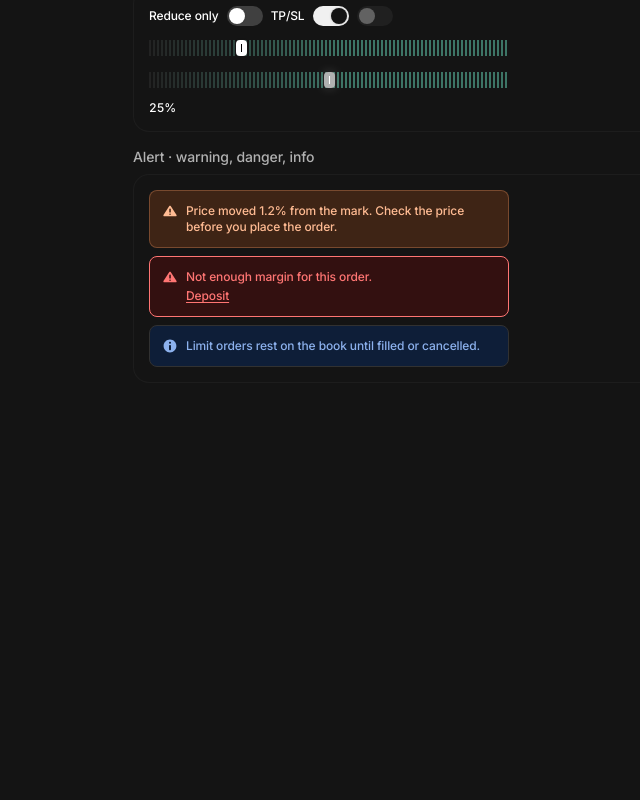
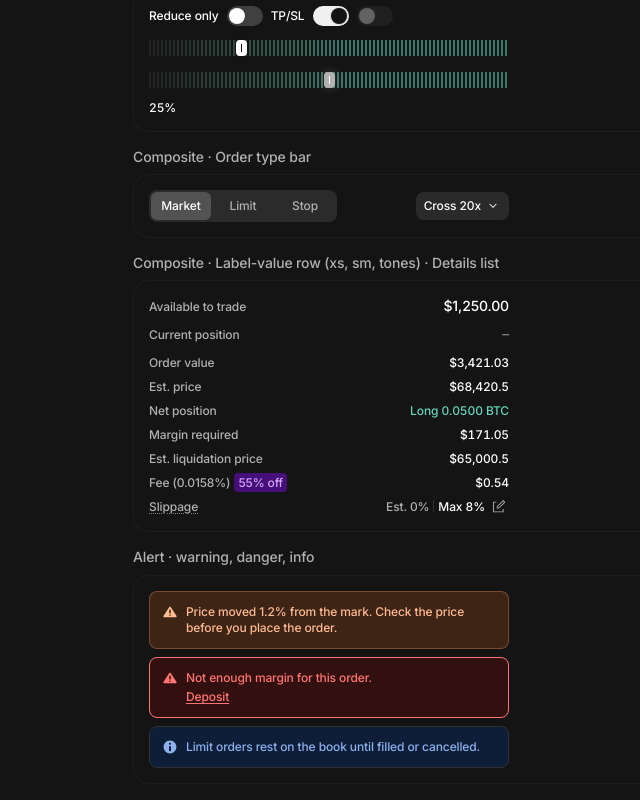
Before and after one commit to matmac/ondo-perps-order-form, a Next.js app: page /components in a window 1280 px wide. Shown: the part 1334-2134 px from the top of the page, without its empty margins (163-803 px from the left). Before the commit the page ends 1733 px from the top, so only its background shows below. Built offline with nearby package versions, Linux system fonts and the light colour scheme.

Commit message:
Step 4: composites (Label-value row, Details list, Order type bar) on /components

```diff
--- a/src/app/components/Showcase.tsx
+++ b/src/app/components/Showcase.tsx
@@ -5,10 +5,13 @@ import {
   Alert,
   Badge,
   Button,
+  DetailsList,
   Divider,
   Icon,
   Input,
   Label,
+  LabelValueRow,
+  OrderTypeBar,
   SegmentedControl,
   Slider,
   Switch,
@@ -171,6 +174,36 @@ export function Showcase() {
         </div>
       </Section>
 
+      <Section title="Composite · Order type bar">
+        <div className={s.column}>
+          <OrderTypeBar orderTypes={ORDER_TYPES} value={orderType} onValueChange={setOrderType} marginMode="Cross" leverage={20} />
+        </div>
+      </Section>
+
+      <Section title="Composite · Label-value row (xs, sm, tones) · Details list">
+        <div className={s.column}>
+          <dl className={s.column}>
+            <LabelValueRow size="sm" label="Available to trade" value="$1,250.00" />
+            <LabelValueRow size="sm" label="Current position" value="–" tone="muted" />
+          </dl>
+          <DetailsList aria-label="Order details">
+            <LabelValueRow label="Order value" value="$3,421.03" />
+            <LabelValueRow label="Est. price" value="$68,420.5" />
+            <LabelValueRow label="Net position" value="Long 0.0500 BTC" tone={tone} />
+            <LabelValueRow label="Margin required" value="$171.05" />
+            <LabelValueRow label="Est. liquidation price" value="$65,000.5" />
+            <LabelValueRow label="Fee (0.0158%)" labelAddon={<Badge tone="discovery">55% off</Badge>} value="$0.54" />
+            <LabelValueRow
+              label="Slippage"
+              onLabelClick={() => {}}
+              secondary="Est. 0%"
+              value="Max 8%"
+              action={{ icon: "pencil-box", label: "Edit slippage" }}
+            />
+          </DetailsList>
+        </div>
+      </Section>
+
       <Section title="Alert · warning, danger, info">
         <div className={s.column}>
           <Alert>Price moved 1.2% from the mark. Check the price before you place the order.</Alert>
--- /dev/null
+++ b/src/components/DetailsList/DetailsList.module.css
@@ -0,0 +1,4 @@
+.list {
+  display: grid;
+  gap: var(--space-stack-xs);
+}
--- /dev/null
+++ b/src/components/DetailsList/DetailsList.tsx
@@ -0,0 +1,18 @@
+import type { ReactNode } from "react";
+import s from "./DetailsList.module.css";
+
+export interface DetailsListProps {
+  /** LabelValueRow children, size xs. Leave out the rows a state does not need. */
+  children: ReactNode;
+  "aria-label"?: string;
+  className?: string;
+}
+
+/** The order details under the form: one <dl> of Label-value rows. */
+export function DetailsList({ children, className, ...aria }: DetailsListProps) {
+  return (
+    <dl {...aria} className={className ? `${s.list} ${className}` : s.list}>
+      {children}
+    </dl>
+  );
+}
--- /dev/null
+++ b/src/components/LabelValueRow/LabelValueRow.module.css
@@ -0,0 +1,22 @@
+.row {
+  display: flex;
+  align-items: center;
+  justify-content: space-between;
+  gap: var(--label-value-row-gap);
+  min-height: var(--label-value-row-min-height);
+}
+
+.term,
+.value {
+  display: flex;
+  align-items: center;
+  gap: var(--label-value-row-gap);
+  min-width: 0;
+}
+
+.value { justify-content: flex-end; }
+
+.trigger {
+  display: inline-flex;
+  border-radius: var(--radius-control-sm);
+}
--- /dev/null
+++ b/src/components/LabelValueRow/LabelValueRow.tsx
@@ -0,0 +1,60 @@
+import type { ReactNode } from "react";
+import { Button } from "../Button/Button";
+import { Divider } from "../Divider/Divider";
+import type { IconName } from "../Icon/Icon";
+import { Label } from "../Label/Label";
+import s from "./LabelValueRow.module.css";
+
+export interface LabelValueRowProps {
+  label: string;
+  value: ReactNode;
+  /** xs for the details list, sm (bigger value) for account rows. */
+  size?: "xs" | "sm";
+  /**
+   * Value colour. muted for an empty value ("–"); success and danger for a side or a warning.
+   * Figma names the side variants long and short: they map to success and danger here.
+   */
+  tone?: "default" | "muted" | "success" | "danger";
+  /** Dotted underline on the label: it explains the row and opens a 2nd-layer modal. */
+  onLabelClick?: () => void;
+  /** Slot after the label, for example a discount Badge or an Icon. */
+  labelAddon?: ReactNode;
+  /** Subdued text before the value, split by a Divider, for example "Est. 0.5%". */
+  secondary?: string;
+  /** Naked icon Button at the end, for example edit slippage. */
+  action?: { icon: IconName; label: string; onClick?: () => void };
+  className?: string;
+}
+
+/**
+ * One line of a definition list: term on the left, value on the right.
+ * Renders <dt>/<dd>, so place it inside a <dl> (DetailsList, or an account list).
+ */
+export function LabelValueRow({ label, value, size = "xs", tone = "default", onLabelClick, labelAddon, secondary, action, className }: LabelValueRowProps) {
+  return (
+    <div className={className ? `${s.row} ${className}` : s.row}>
+      <dt className={s.term}>
+        {onLabelClick ? (
+          <button type="button" className={s.trigger} onClick={onLabelClick}>
+            <Label trigger>{label}</Label>
+          </button>
+        ) : (
+          <Label>{label}</Label>
+        )}
+        {labelAddon}
+      </dt>
+      <dd className={s.value}>
+        {secondary && (
+          <>
+            <Label>{secondary}</Label>
+            <Divider />
+          </>
+        )}
+        <Label tone={tone} size={size} numeric>
+          {value}
+        </Label>
+        {action && <Button variant="tertiary" size="xs" iconStart={action.icon} aria-label={action.label} onClick={action.onClick} />}
+      </dd>
+    </div>
+  );
+}
--- /dev/null
+++ b/src/components/OrderTypeBar/OrderTypeBar.module.css
@@ -0,0 +1,6 @@
+.bar {
+  display: flex;
+  align-items: center;
+  justify-content: space-between;
+  gap: var(--space-inline-sm);
+}
--- /dev/null
+++ b/src/components/OrderTypeBar/OrderTypeBar.tsx
@@ -0,0 +1,35 @@
+"use client";
+
+import { Button } from "../Button/Button";
+import { Tabs, type TabsItem } from "../Tabs/Tabs";
+import s from "./OrderTypeBar.module.css";
+
+export interface OrderTypeBarProps {
+  /** Order types the market supports (market.orderTypes), in display order. */
+  orderTypes: readonly TabsItem[];
+  value: string;
+  onValueChange: (value: string) => void;
+  /** Margin mode and leverage share one Button, for example "Cross 20x". */
+  marginMode: string;
+  leverage: number;
+  /** Opens the margin and leverage modal (2nd layer, out of scope for this build). */
+  onMarginClick?: () => void;
+  className?: string;
+}
+
+/** Top row of the form: order type Tabs on the left, the margin and leverage Button on the right. */
+export function OrderTypeBar({ orderTypes, value, onValueChange, marginMode, leverage, onMarginClick, className }: OrderTypeBarProps) {
+  return (
+    <div className={className ? `${s.bar} ${className}` : s.bar}>
+      <Tabs aria-label="Order type" items={orderTypes} value={value} onValueChange={onValueChange} />
+      <Button
+        variant="secondary"
+        iconEnd="drop-down"
+        aria-haspopup="dialog"
+        onClick={onMarginClick}
+      >
+        {marginMode} {leverage}x
+      </Button>
+    </div>
+  );
+}
--- a/src/components/index.ts
+++ b/src/components/index.ts
@@ -10,3 +10,6 @@ export { Input, type InputProps } from "./Input/Input";
 export { Switch, type SwitchProps } from "./Switch/Switch";
 export { Slider, type SliderProps } from "./Slider/Slider";
 export { Alert, type AlertProps } from "./Alert/Alert";
+export { LabelValueRow, type LabelValueRowProps } from "./LabelValueRow/LabelValueRow";
+export { DetailsList, type DetailsListProps } from "./DetailsList/DetailsList";
+export { OrderTypeBar, type OrderTypeBarProps } from "./OrderTypeBar/OrderTypeBar";
```
